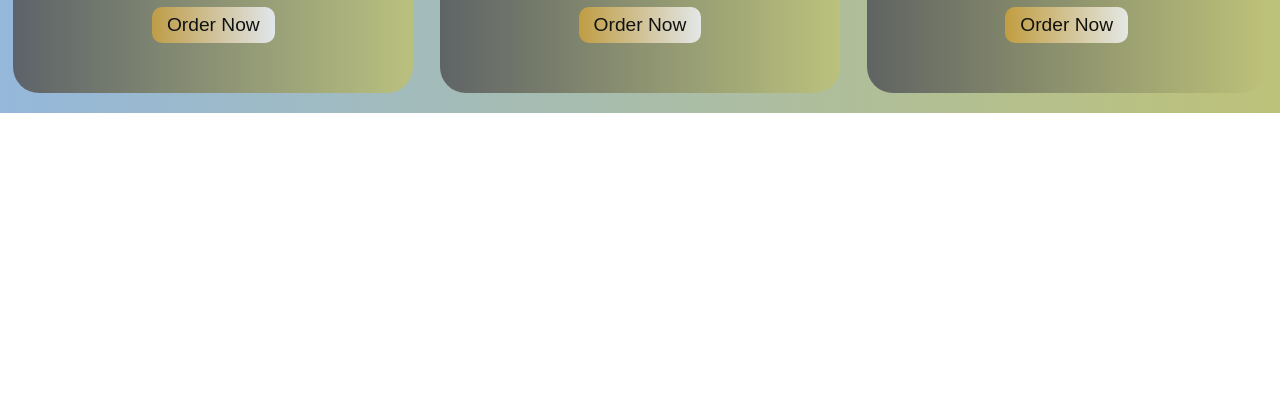
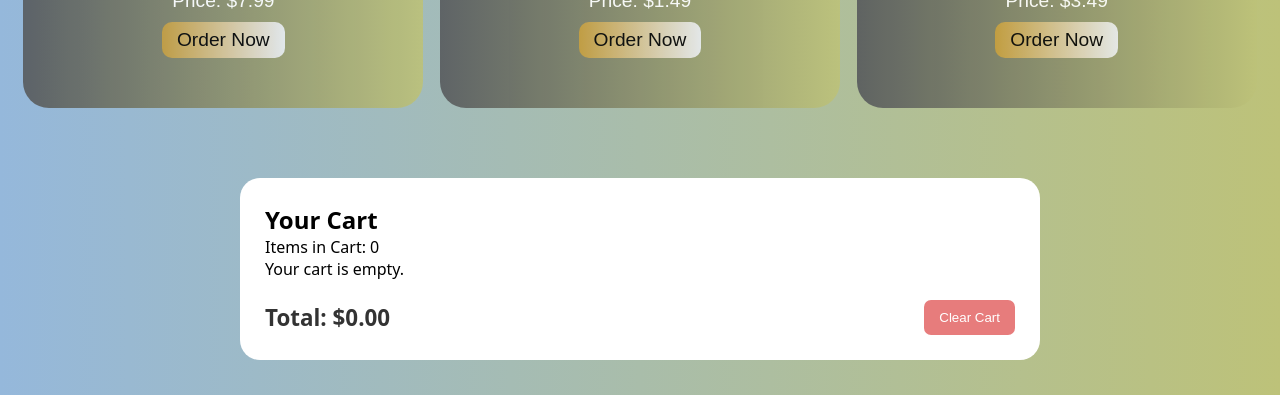
Before and after one commit to JazilJafar/Food, a plain HTML site: page order.html in a window 1280 px wide. Shown: the part 1350-1745 px from the top of the page. Before the commit the page ends 1463 px from the top, so only its background shows below. Drawn offline with Linux system fonts and the light colour scheme.

Commit message:
feat:complted html,css, some js of that site not complted js i changes that html to add cart and other feature and added css to it

```diff
--- a/order.css
+++ b/order.css
@@ -5,6 +5,8 @@
 }
 body{
     background: linear-gradient(to right, #95b8db, #bdc279);
+    min-height: 100vh;
+    padding: 15px;
 }
 h1{
     font-family: 'Poppins', sans-serif;
@@ -62,3 +64,50 @@ body img {
     cursor: pointer;
     border-radius: 10px;
 }
+.cartsec{
+    background: #fff;
+    max-width: 800px;
+    margin: 50px auto 20px;
+    padding: 25px;
+    border-radius: 20px;
+    font-family: 'system-ui', sans-serif;
+}
+.cartitem{
+    display: flex;
+    justify-content: space-between;
+    align-items: center;
+    gap: 12px;
+}
+.cartcontrols button{
+    border: none;
+    background: #bdc279;
+    padding: 7px 12px;
+    border-radius: 7px;
+    cursor: pointer;
+    font-size: 1rem;
+}
+.cartcontrols .removebtn {
+    background: #e77c7c;
+    color: #ffffff;
+}
+.cartfooter{
+    margin-top: 20px;
+    display: flex;
+    justify-content: space-between;
+    align-items: center;
+    flex-wrap: wrap;
+    gap: 15px;
+}
+.cartfooter h3{
+    font-family: 'system-ui', sans-serif;
+    font-size: 1.4rem;
+    color: #333;
+}
+.clearcartbtn{
+    background: #e77c7c;
+    color: #ffffff;
+    border: none;
+    padding: 10px 15px;
+    border-radius: 7px;
+    cursor: pointer;
+}
--- a/order.html
+++ b/order.html
@@ -63,5 +63,19 @@
                 <button class="orderbtn">Order Now</button>
             </div>
         </div>
+        <section class="cartsec">
+            <h2>Your Cart</h2>
+            <p class="cartcount">
+                Items in Cart: <span id="cartnum">0</span>
+            </p>
+            <div id="cartitem" class="cartitem">
+                <p class="emptycart">Your cart is empty.</p>
+            </div>
+            <div class="cartfooter">
+                <h3>Total: <span id="carttotal">$0.00</span></h3>
+                <button id="clearcart" class="clearcartbtn">Clear Cart</button>
+            </div>
+        </section>
+        <script src="order.js"></script>
     </body>
 </html>
--- /dev/null
+++ b/order.js
@@ -0,0 +1,8 @@
+// Hello guys we are starting our js for that Order page
+// First step is getting button and give function
+let ordbtn = document.querySelectorAll(".orderbtn");
+let cartitem = document.querySelector(".cartitem");
+let cartnum = document.querySelector(".cartnum");
+let carttotal = document.querySelector(".carttotal");
+let clearcart = document.querySelector(".clearcart");
+let cart = [];
```
